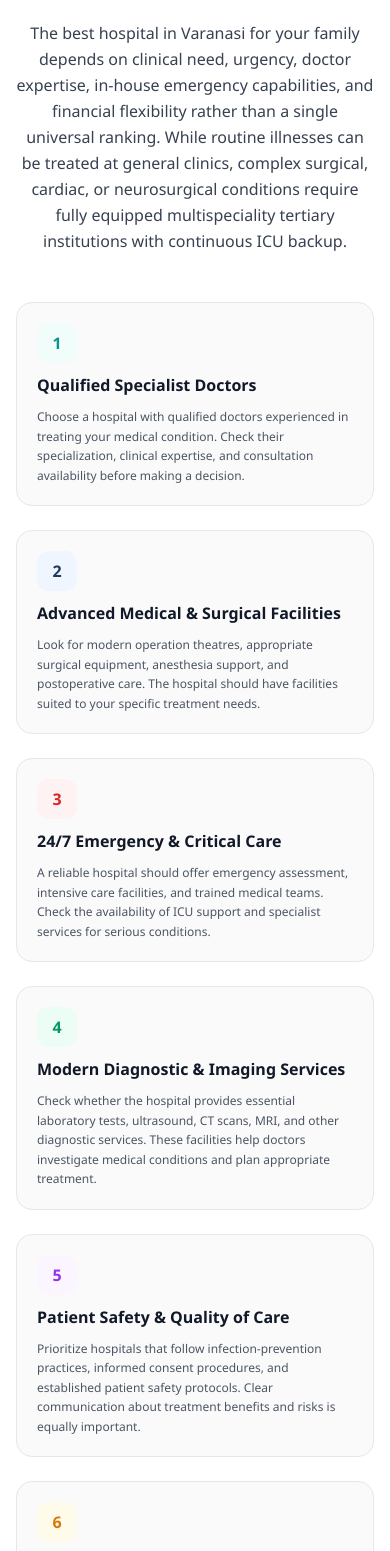
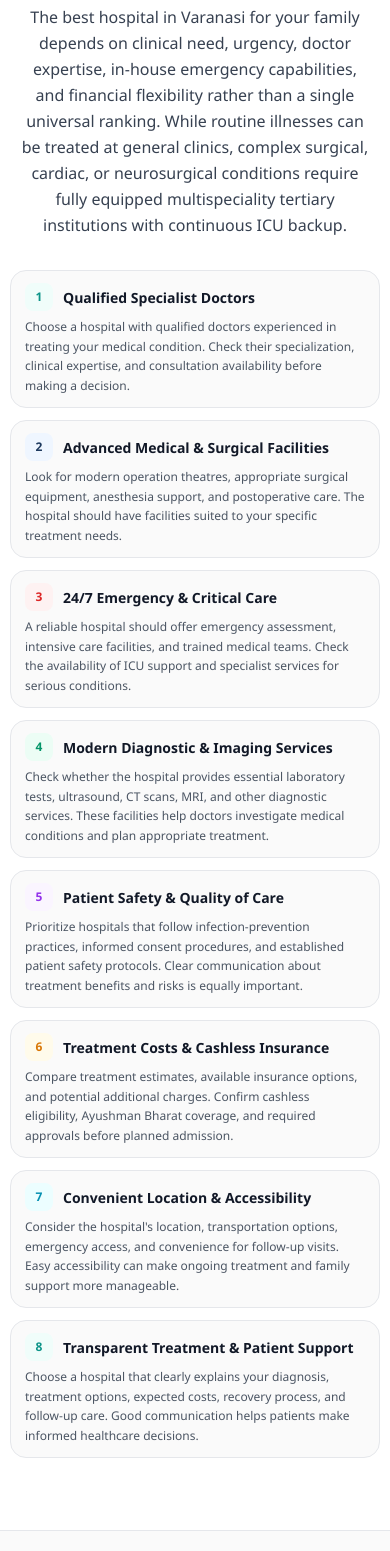
Before and after one commit to ankitsonu5/popular-hospital, a Next.js app in the folder frontend/: page /best-hospital-in-varanasi in a window 390 px wide. Shown: the part 3244-4795 px from the top of the page. Built offline with nearby package versions, Linux system fonts and the light colour scheme; no server answers; a web font is replaced by a local one.

Commit message:
fix(mobile): reduce vertical height and expand horizontal width for evaluation pillar cards

```diff
--- a/frontend/src/app/best-hospital-in-varanasi/page.tsx
+++ b/frontend/src/app/best-hospital-in-varanasi/page.tsx
@@ -607,9 +607,9 @@ export default function BestHospitalInVaranasiPage() {
         {/* ═════════════════════════════════════════════════════════════════════
             SECTION 07 — HOW TO CHOOSE A HOSPITAL
         ═════════════════════════════════════════════════════════════════════ */}
-        <section id="how-to-choose" className="py-14 sm:py-20 bg-white border-y border-gray-200">
-          <div className="max-w-7xl mx-auto px-4 sm:px-6 lg:px-8">
-            <div className="max-w-3xl mx-auto text-center mb-12">
+        <section id="how-to-choose" className="py-10 sm:py-20 bg-white border-y border-gray-200">
+          <div className="max-w-7xl mx-auto px-2.5 sm:px-6 lg:px-8">
+            <div className="max-w-3xl mx-auto text-center mb-8 sm:mb-12 px-2">
               <span className="text-xs font-bold uppercase tracking-widest text-[#0d9488] mb-2 block">
                 Patient Decision Guide
               </span>
@@ -625,83 +625,115 @@ export default function BestHospitalInVaranasiPage() {
               </p>
             </div>
 
-            {/* 8 Evaluation Pillars (Task 6 Refined Content) */}
-            <div className="grid grid-cols-1 md:grid-cols-2 lg:grid-cols-4 gap-6 mb-12">
-              <div className="p-5 rounded-2xl border border-gray-200 bg-[#fafafa] space-y-2.5">
-                <div className="w-10 h-10 rounded-xl bg-teal-50 text-[#0d9488] flex items-center justify-center font-bold">
+            {/* 8 Evaluation Pillars (Task 6 Refined Content) - Compact Vertical, Expanded Horizontal */}
+            <div className="grid grid-cols-1 md:grid-cols-2 lg:grid-cols-4 gap-3 sm:gap-6 mb-8 sm:mb-12">
+              <div className="py-3 px-3.5 sm:p-5 rounded-2xl border border-gray-200 bg-[#fafafa]">
+                <div className="flex items-center gap-2.5 mb-1.5 sm:mb-2.5">
+                  <div className="w-7 h-7 sm:w-10 sm:h-10 rounded-lg sm:rounded-xl bg-teal-50 text-[#0d9488] flex items-center justify-center font-bold text-xs sm:text-base shrink-0">
                     1
                   </div>
-                <h3 className="text-base font-bold text-gray-900">Qualified Specialist Doctors</h3>
+                  <h3 className="text-sm sm:text-base font-bold text-gray-900 leading-snug">
+                    Qualified Specialist Doctors
+                  </h3>
+                </div>
                 <p className="text-xs sm:text-sm text-gray-600 leading-relaxed">
                   Choose a hospital with qualified doctors experienced in treating your medical condition. Check their specialization, clinical expertise, and consultation availability before making a decision.
                 </p>
               </div>
 
-              <div className="p-5 rounded-2xl border border-gray-200 bg-[#fafafa] space-y-2.5">
-                <div className="w-10 h-10 rounded-xl bg-blue-50 text-[#1e3a5f] flex items-center justify-center font-bold">
+              <div className="py-3 px-3.5 sm:p-5 rounded-2xl border border-gray-200 bg-[#fafafa]">
+                <div className="flex items-center gap-2.5 mb-1.5 sm:mb-2.5">
+                  <div className="w-7 h-7 sm:w-10 sm:h-10 rounded-lg sm:rounded-xl bg-blue-50 text-[#1e3a5f] flex items-center justify-center font-bold text-xs sm:text-base shrink-0">
                     2
                   </div>
-                <h3 className="text-base font-bold text-gray-900">Advanced Medical &amp; Surgical Facilities</h3>
+                  <h3 className="text-sm sm:text-base font-bold text-gray-900 leading-snug">
+                    Advanced Medical &amp; Surgical Facilities
+                  </h3>
+                </div>
                 <p className="text-xs sm:text-sm text-gray-600 leading-relaxed">
                   Look for modern operation theatres, appropriate surgical equipment, anesthesia support, and postoperative care. The hospital should have facilities suited to your specific treatment needs.
                 </p>
               </div>
 
-              <div className="p-5 rounded-2xl border border-gray-200 bg-[#fafafa] space-y-2.5">
-                <div className="w-10 h-10 rounded-xl bg-red-50 text-red-600 flex items-center justify-center font-bold">
+              <div className="py-3 px-3.5 sm:p-5 rounded-2xl border border-gray-200 bg-[#fafafa]">
+                <div className="flex items-center gap-2.5 mb-1.5 sm:mb-2.5">
+                  <div className="w-7 h-7 sm:w-10 sm:h-10 rounded-lg sm:rounded-xl bg-red-50 text-red-600 flex items-center justify-center font-bold text-xs sm:text-base shrink-0">
                     3
                   </div>
-                <h3 className="text-base font-bold text-gray-900">24/7 Emergency &amp; Critical Care</h3>
+                  <h3 className="text-sm sm:text-base font-bold text-gray-900 leading-snug">
+                    24/7 Emergency &amp; Critical Care
+                  </h3>
+                </div>
                 <p className="text-xs sm:text-sm text-gray-600 leading-relaxed">
                   A reliable hospital should offer emergency assessment, intensive care facilities, and trained medical teams. Check the availability of ICU support and specialist services for serious conditions.
                 </p>
               </div>
 
-              <div className="p-5 rounded-2xl border border-gray-200 bg-[#fafafa] space-y-2.5">
-                <div className="w-10 h-10 rounded-xl bg-emerald-50 text-emerald-600 flex items-center justify-center font-bold">
+              <div className="py-3 px-3.5 sm:p-5 rounded-2xl border border-gray-200 bg-[#fafafa]">
+                <div className="flex items-center gap-2.5 mb-1.5 sm:mb-2.5">
+                  <div className="w-7 h-7 sm:w-10 sm:h-10 rounded-lg sm:rounded-xl bg-emerald-50 text-emerald-600 flex items-center justify-center font-bold text-xs sm:text-base shrink-0">
                     4
                   </div>
-                <h3 className="text-base font-bold text-gray-900">Modern Diagnostic &amp; Imaging Services</h3>
+                  <h3 className="text-sm sm:text-base font-bold text-gray-900 leading-snug">
+                    Modern Diagnostic &amp; Imaging Services
+                  </h3>
+                </div>
                 <p className="text-xs sm:text-sm text-gray-600 leading-relaxed">
                   Check whether the hospital provides essential laboratory tests, ultrasound, CT scans, MRI, and other diagnostic services. These facilities help doctors investigate medical conditions and plan appropriate treatment.
                 </p>
               </div>
 
-              <div className="p-5 rounded-2xl border border-gray-200 bg-[#fafafa] space-y-2.5">
-                <div className="w-10 h-10 rounded-xl bg-purple-50 text-purple-600 flex items-center justify-center font-bold">
+              <div className="py-3 px-3.5 sm:p-5 rounded-2xl border border-gray-200 bg-[#fafafa]">
+                <div className="flex items-center gap-2.5 mb-1.5 sm:mb-2.5">
+                  <div className="w-7 h-7 sm:w-10 sm:h-10 rounded-lg sm:rounded-xl bg-purple-50 text-purple-600 flex items-center justify-center font-bold text-xs sm:text-base shrink-0">
                     5
                   </div>
-                <h3 className="text-base font-bold text-gray-900">Patient Safety &amp; Quality of Care</h3>
+                  <h3 className="text-sm sm:text-base font-bold text-gray-900 leading-snug">
+                    Patient Safety &amp; Quality of Care
+                  </h3>
+                </div>
                 <p className="text-xs sm:text-sm text-gray-600 leading-relaxed">
                   Prioritize hospitals that follow infection-prevention practices, informed consent procedures, and established patient safety protocols. Clear communication about treatment benefits and risks is equally important.
                 </p>
               </div>
 
-              <div className="p-5 rounded-2xl border border-gray-200 bg-[#fafafa] space-y-2.5">
-                <div className="w-10 h-10 rounded-xl bg-amber-50 text-amber-600 flex items-center justify-center font-bold">
+              <div className="py-3 px-3.5 sm:p-5 rounded-2xl border border-gray-200 bg-[#fafafa]">
+                <div className="flex items-center gap-2.5 mb-1.5 sm:mb-2.5">
+                  <div className="w-7 h-7 sm:w-10 sm:h-10 rounded-lg sm:rounded-xl bg-amber-50 text-amber-600 flex items-center justify-center font-bold text-xs sm:text-base shrink-0">
                     6
                   </div>
-                <h3 className="text-base font-bold text-gray-900">Treatment Costs &amp; Cashless Insurance</h3>
+                  <h3 className="text-sm sm:text-base font-bold text-gray-900 leading-snug">
+                    Treatment Costs &amp; Cashless Insurance
+                  </h3>
+                </div>
                 <p className="text-xs sm:text-sm text-gray-600 leading-relaxed">
                   Compare treatment estimates, available insurance options, and potential additional charges. Confirm cashless eligibility, Ayushman Bharat coverage, and required approvals before planned admission.
                 </p>
               </div>
 
-              <div className="p-5 rounded-2xl border border-gray-200 bg-[#fafafa] space-y-2.5">
-                <div className="w-10 h-10 rounded-xl bg-cyan-50 text-cyan-600 flex items-center justify-center font-bold">
+              <div className="py-3 px-3.5 sm:p-5 rounded-2xl border border-gray-200 bg-[#fafafa]">
+                <div className="flex items-center gap-2.5 mb-1.5 sm:mb-2.5">
+                  <div className="w-7 h-7 sm:w-10 sm:h-10 rounded-lg sm:rounded-xl bg-cyan-50 text-cyan-600 flex items-center justify-center font-bold text-xs sm:text-base shrink-0">
                     7
                   </div>
-                <h3 className="text-base font-bold text-gray-900">Convenient Location &amp; Accessibility</h3>
+                  <h3 className="text-sm sm:text-base font-bold text-gray-900 leading-snug">
+                    Convenient Location &amp; Accessibility
+                  </h3>
+                </div>
                 <p className="text-xs sm:text-sm text-gray-600 leading-relaxed">
                   Consider the hospital&apos;s location, transportation options, emergency access, and convenience for follow-up visits. Easy accessibility can make ongoing treatment and family support more manageable.
                 </p>
               </div>
 
-              <div className="p-5 rounded-2xl border border-gray-200 bg-[#fafafa] space-y-2.5">
-                <div className="w-10 h-10 rounded-xl bg-teal-50 text-[#0d9488] flex items-center justify-center font-bold">
+              <div className="py-3 px-3.5 sm:p-5 rounded-2xl border border-gray-200 bg-[#fafafa]">
+                <div className="flex items-center gap-2.5 mb-1.5 sm:mb-2.5">
+                  <div className="w-7 h-7 sm:w-10 sm:h-10 rounded-lg sm:rounded-xl bg-teal-50 text-[#0d9488] flex items-center justify-center font-bold text-xs sm:text-base shrink-0">
                     8
                   </div>
-                <h3 className="text-base font-bold text-gray-900">Transparent Treatment &amp; Patient Support</h3>
+                  <h3 className="text-sm sm:text-base font-bold text-gray-900 leading-snug">
+                    Transparent Treatment &amp; Patient Support
+                  </h3>
+                </div>
                 <p className="text-xs sm:text-sm text-gray-600 leading-relaxed">
                   Choose a hospital that clearly explains your diagnosis, treatment options, expected costs, recovery process, and follow-up care. Good communication helps patients make informed healthcare decisions.
                 </p>
```
Lines whose indentation alone changed are shown as unchanged.
